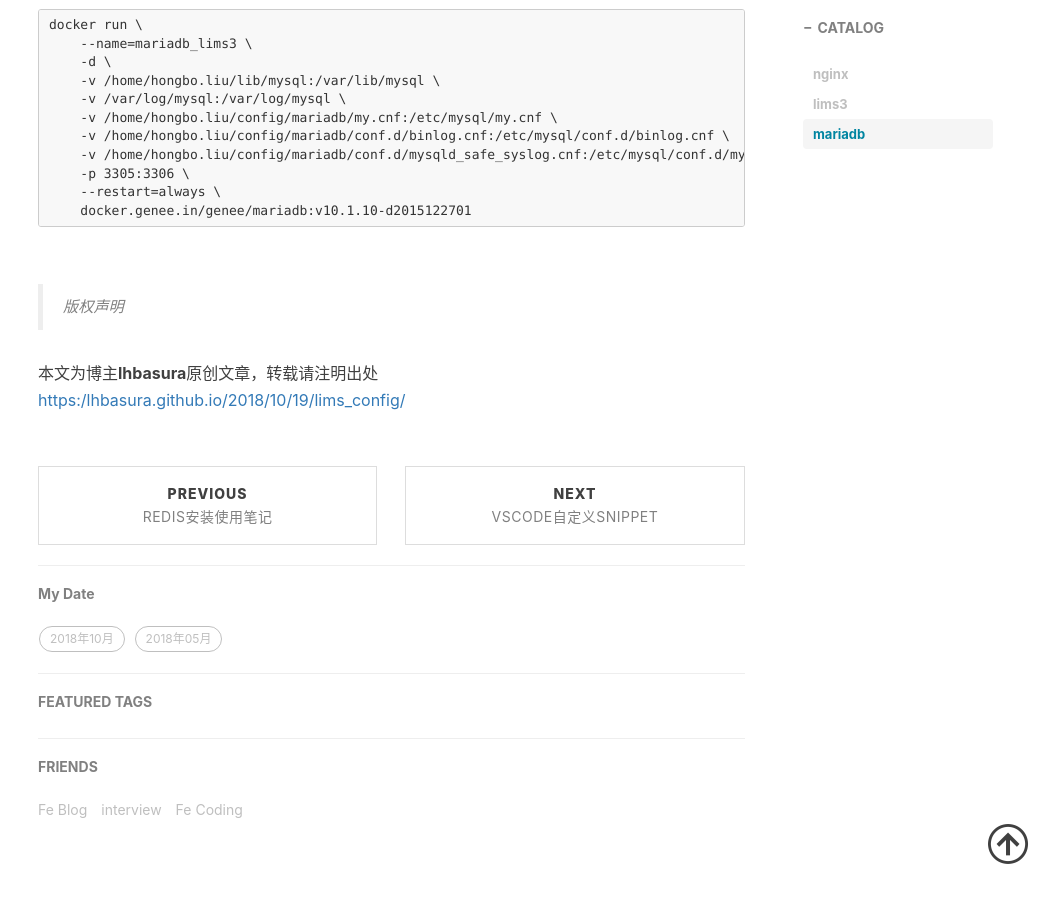
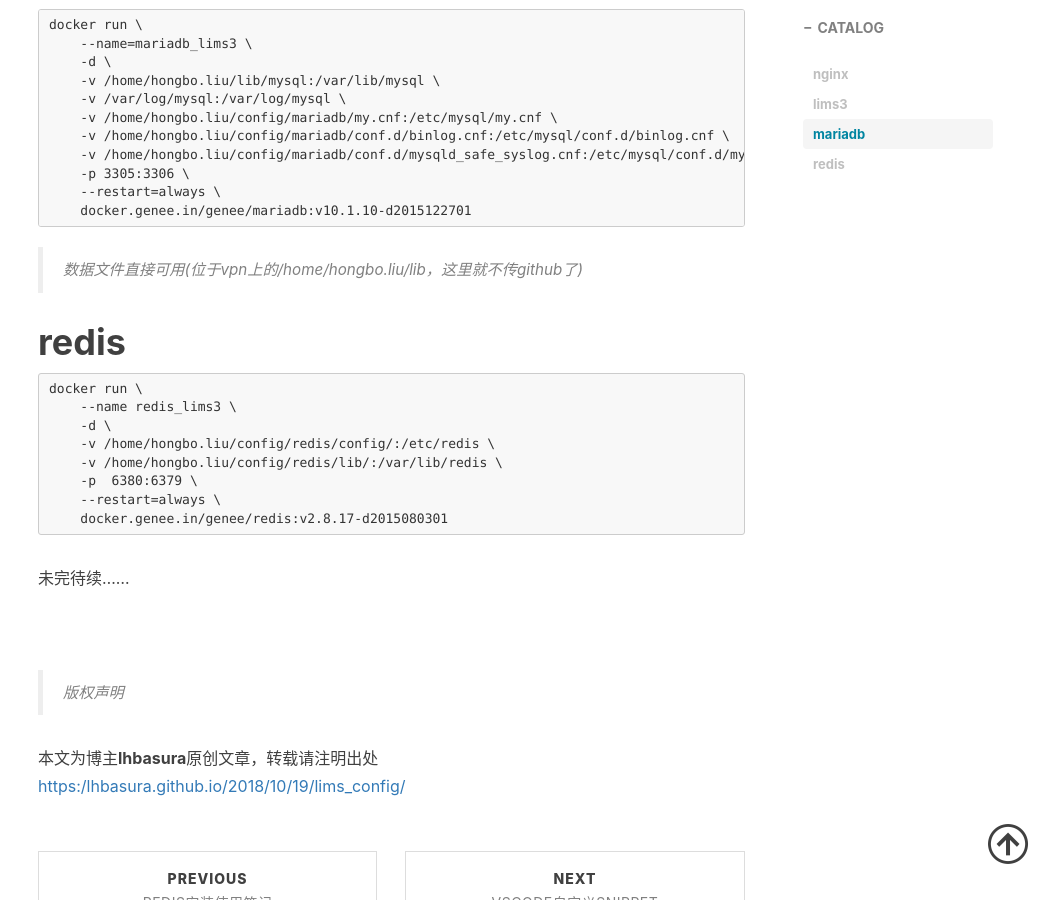
Before and after one commit to lhbasura/lhbasura.github.io, a Jekyll site: the page built from _posts/2018/10/2018-10-08-lims_config.md, in a window 1280 px wide and 900 px high, scrolled down 1512 px. Shown: the whole window, without its empty margins (227-1280 px from the left). Built offline with Jekyll 4.4.1, drawn with Linux system fonts in a browser that asks for light colours; comment, search, counter and statistics services are not loaded.

Commit message:
began lims3

````diff
--- a/_posts/2018/10/2018-10-08-lims_config.md
+++ b/_posts/2018/10/2018-10-08-lims_config.md
@@ -63,3 +63,19 @@ docker run \
     --restart=always \
     docker.genee.in/genee/mariadb:v10.1.10-d2015122701
 ```
+ >数据文件直接可用(位于vpn上的/home/hongbo.liu/lib，这里就不传github了)
+
+# redis
+
+```
+docker run \
+    --name redis_lims3 \
+    -d \
+    -v /home/hongbo.liu/config/redis/config/:/etc/redis \
+    -v /home/hongbo.liu/config/redis/lib/:/var/lib/redis \
+    -p  6380:6379 \
+    --restart=always \
+    docker.genee.in/genee/redis:v2.8.17-d2015080301
+```
+
+未完待续......
````
